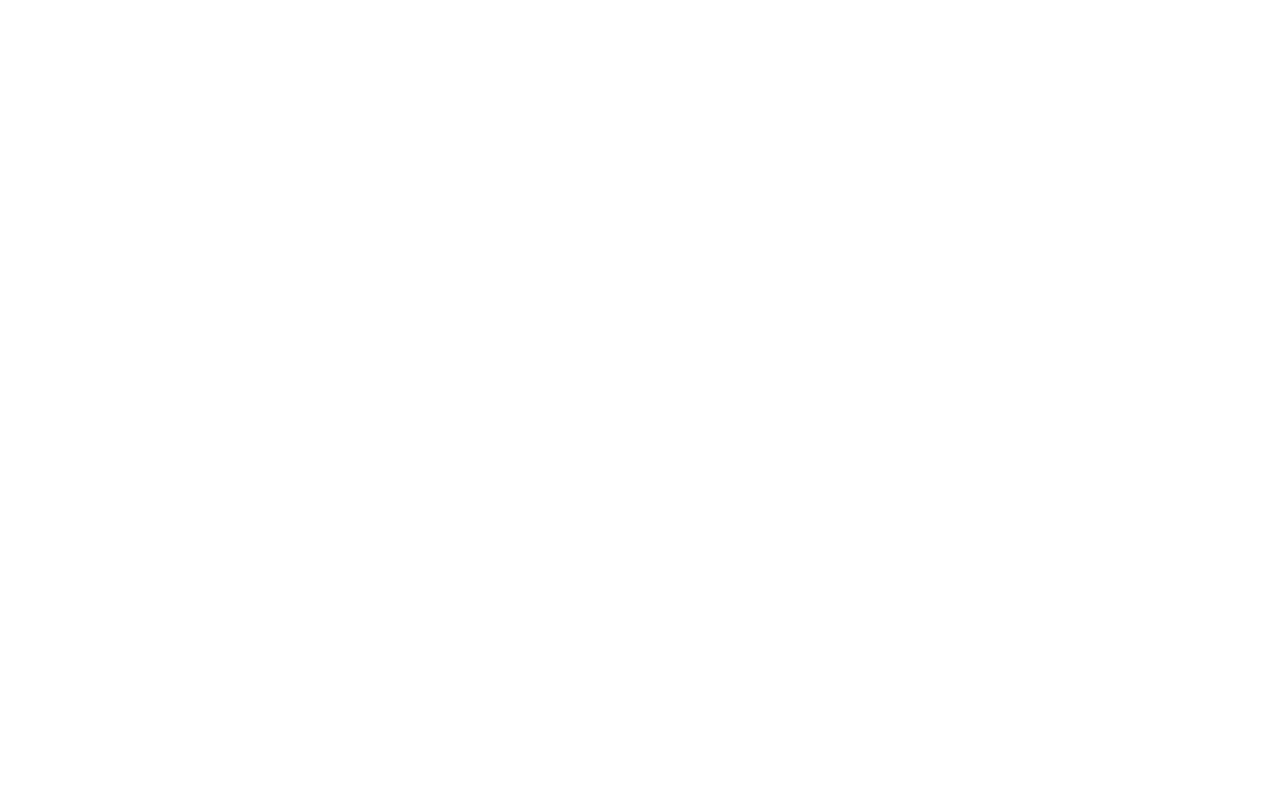
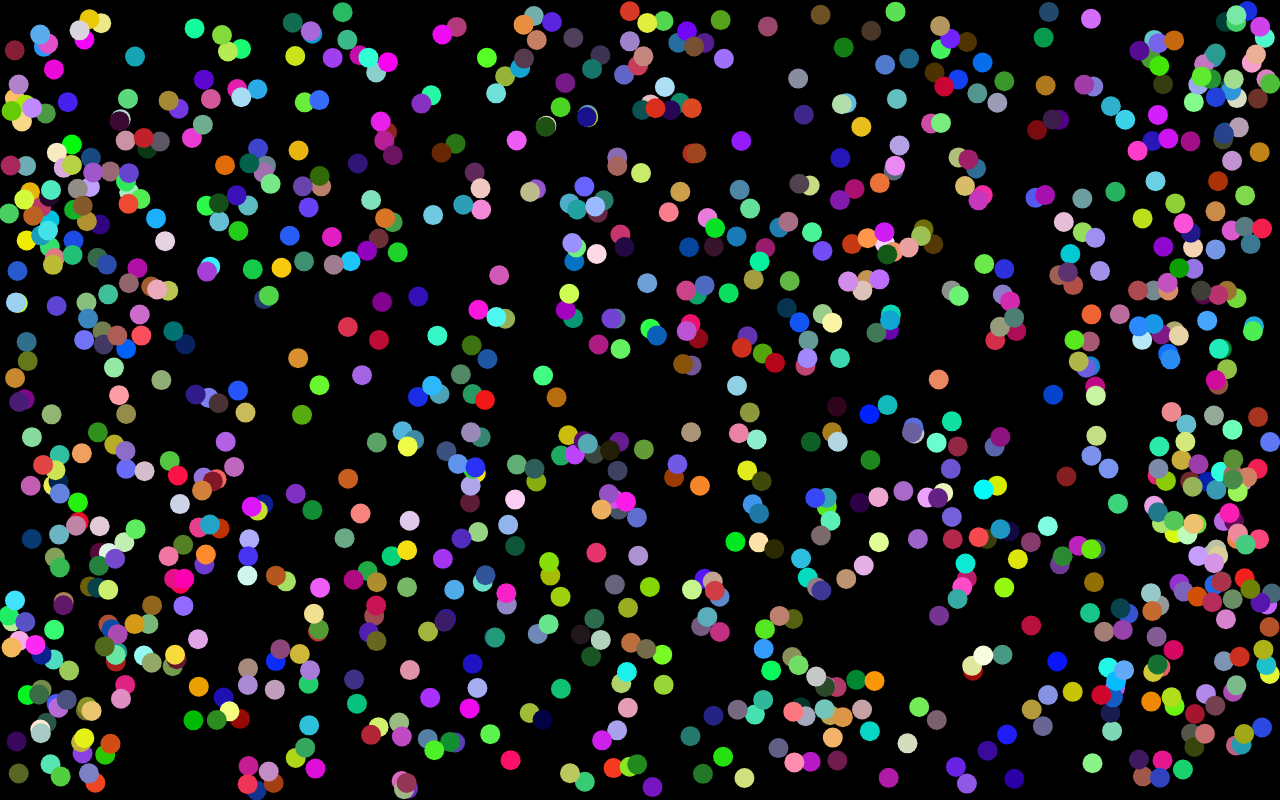
Before and after one commit to ariful171042/js-fundamentals-homework, a plain HTML site: page index.html in a window 1280 px wide. Drawn offline with Linux system fonts and the light colour scheme.

Commit message:
particle

```diff
--- /dev/null
+++ b/canves.js
@@ -0,0 +1,66 @@
+const canvas = document.querySelector(".canvas");
+
+canvas.height = window.innerHeight;
+canvas.width = window.innerWidth;
+
+console.log(canvas.width);
+
+const ctx = canvas.getContext("2d");
+
+const particles = [];
+
+const particleCount = 1000;
+for (let i = 0; i <= particleCount; i++) {
+  const particle = {
+    x: canvas.width / 2,
+    y: canvas.height / 2,
+    radius: 10,
+    color: `rgb(${Math.floor(Math.random() * 255) + 1},${
+      Math.floor(Math.random() * 255) + 1
+    },${Math.floor(Math.random() * 255) + 1})`,
+    velocity: {
+      x: Math.random() * 5 - 2.5,
+      y: Math.random() * 5 - 2.5,
+    },
+  };
+  particles.push(particle);
+}
+
+function drawParticle(particle) {
+  ctx.beginPath();
+  ctx.arc(particle.x, particle.y, particle.radius, 0, Math.PI * 2);
+  ctx.fillStyle = particle.color;
+  ctx.fill();
+  ctx.closePath();
+}
+
+function updateParticle(particle) {
+  particle.x += particle.velocity.x;
+  particle.y += particle.velocity.y;
+
+  if (
+    particle.x + particle.radius > canvas.width ||
+    particle.x - particle.radius < 0
+  ) {
+    particle.velocity.x = -particle.velocity.x;
+  }
+
+  if (
+    particle.y + particle.radius > canvas.height ||
+    particle.y - particle.radius < 0
+  ) {
+    particle.velocity.y = -particle.velocity.y;
+  }
+}
+function animate() {
+  requestAnimationFrame(animate);
+
+  ctx.clearRect(0, 0, canvas.width, canvas.height);
+
+  particles.forEach((particle) => {
+    updateParticle(particle);
+    drawParticle(particle);
+  });
+}
+
+animate();
--- a/index.html
+++ b/index.html
@@ -5,7 +5,21 @@
     <meta http-equiv="X-UA-Compatible" content="IE=edge" />
     <meta name="viewport" content="width=device-width, initial-scale=1.0" />
     <title>JS Fundamentals</title>
-    <script src="./script.js"></script>
+    <!-- <script src="./script.js"></script> -->
+    <!-- <script src="/functions.js" defer></script> -->
+    <!-- <script src="/function-array-homework.js"></script> -->
+    <style>
+      body {
+        margin: 0;
+        overflow: hidden;
+      }
+      .canvas {
+        background-color: black;
+      }
+    </style>
+    <script src="/canves.js" defer></script>
   </head>
-  <body></body>
+  <body>
+    <canvas class="canvas"></canvas>
+  </body>
 </html>
```
Also changed, not shown: function-array-homework.js (added, +7 -0 lines), functions.js (added, +226 -0 lines).
